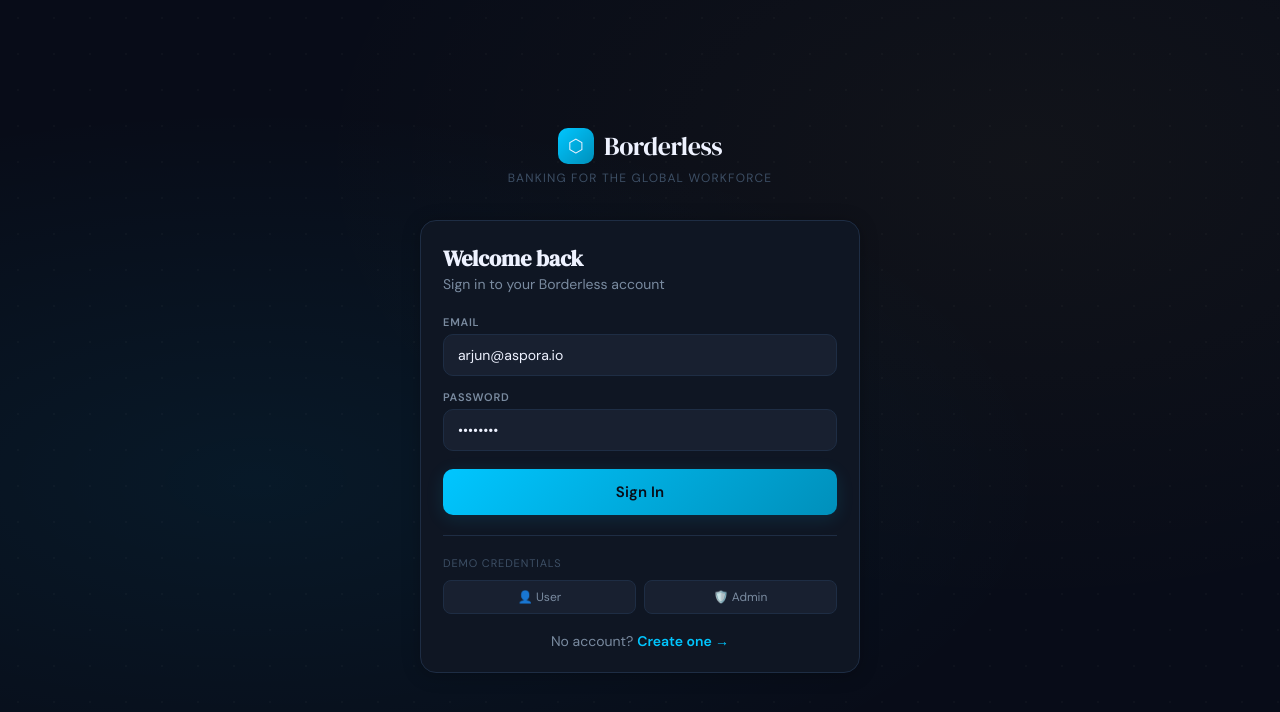
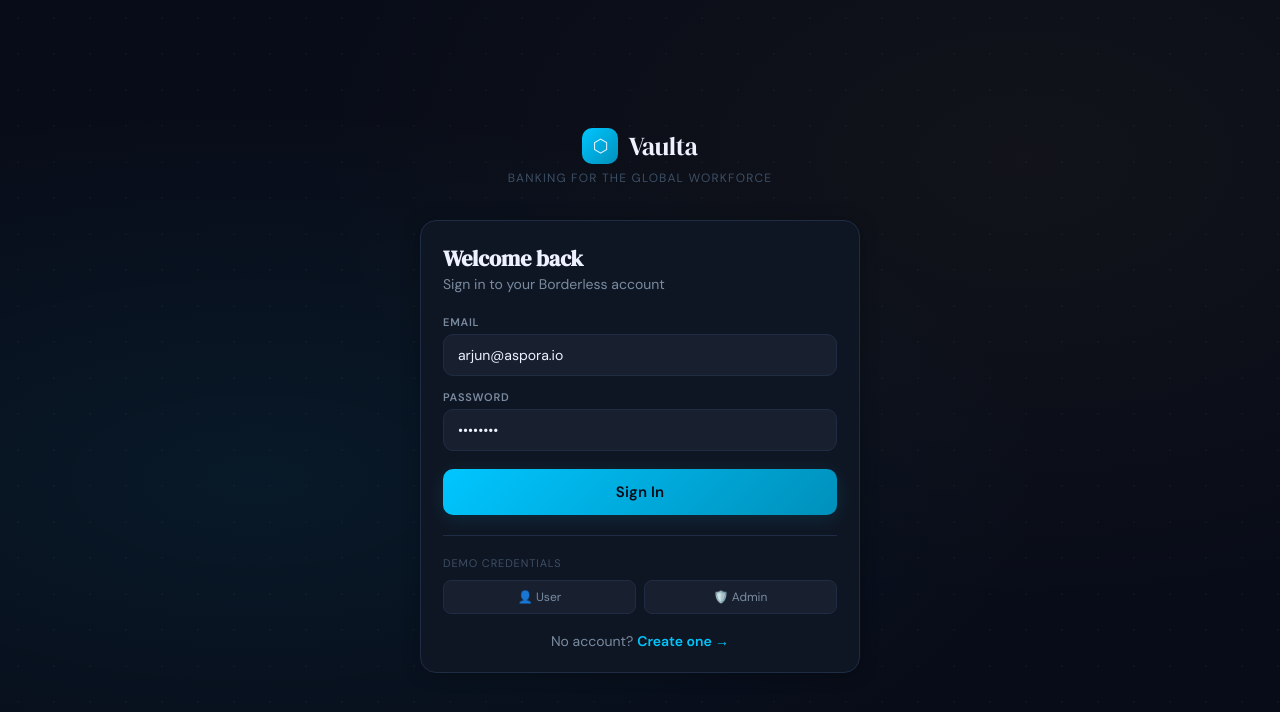
Before and after one commit to pavan1832/Vaulta---Fintech-Dashboard, a React (Create React App) app: page / in a window 1280 px wide. Shown: the top 712 px of the page. Built offline with nearby package versions, Linux system fonts and the light colour scheme.

Commit message:
Update LoginPage.jsx

```diff
--- a/src/pages/LoginPage.jsx
+++ b/src/pages/LoginPage.jsx
@@ -35,7 +35,7 @@ const AuthLayout = ({ children }) => (
             justifyContent: "center", fontSize: 18,
           }}>⬡</div>
           <span style={{ fontFamily: T.fontDisplay, fontSize: 26, color: T.textPrimary, letterSpacing: "-0.02em" }}>
-            Borderless
+            Vaulta
           </span>
         </div>
         <div style={{ fontSize: 12, color: T.textMuted, letterSpacing: "0.1em", textTransform: "uppercase" }}>
```
